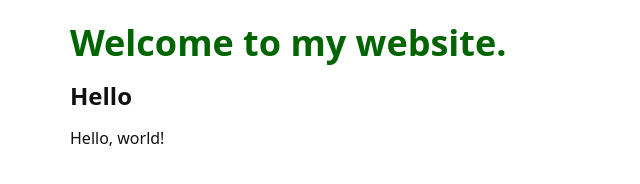
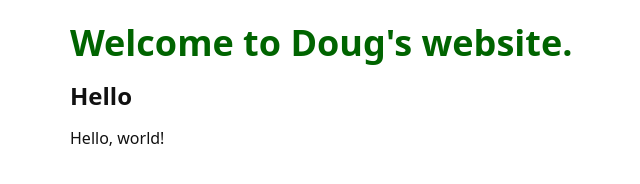
Before and after one commit to douglacombe/douglacombe.github.io, a plain HTML site: page index.html in a window 1280 px wide. Shown: the whole page, without its empty margins (70-710 px from the left). Drawn offline with Linux system fonts and the light colour scheme.

Commit message:
revised welcome message

```diff
--- a/index.html
+++ b/index.html
@@ -31,7 +31,7 @@
     </head>
     <body>
         <main>
-            <h1>Welcome to my website.</h1>
+            <h1>Welcome to Doug's website.</h1>
             <h2>Hello</h2>
             <p>Hello, world!</p>
         </main>
```
